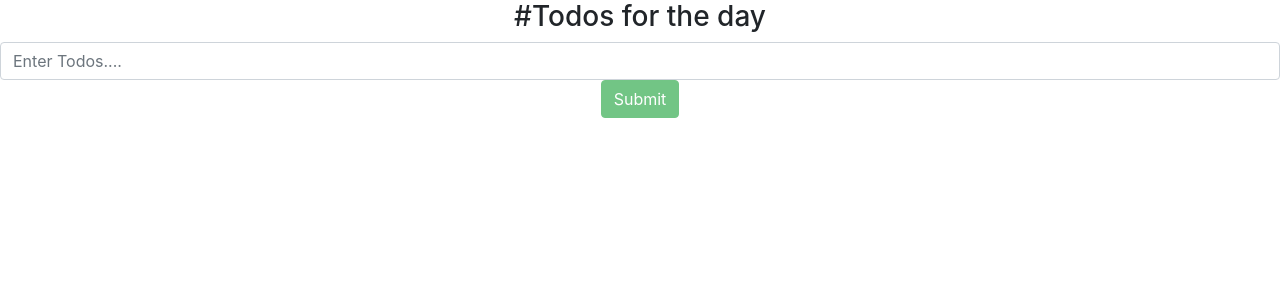
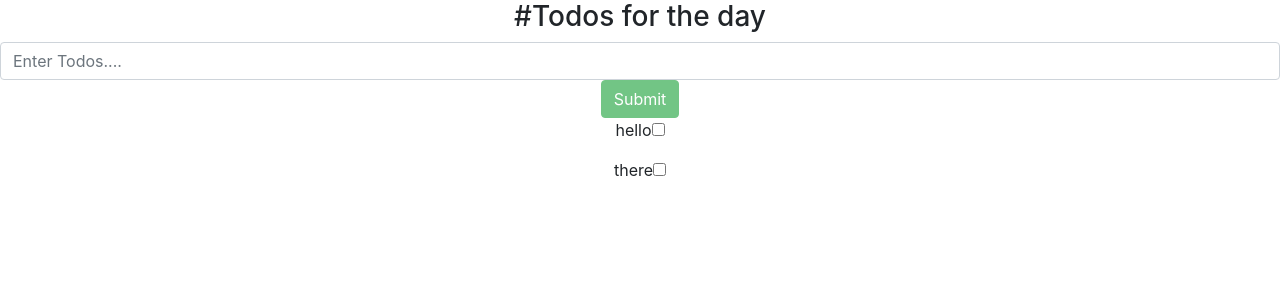
Before and after one commit to singharpan09/hooksreduxtodo, a React (Create React App) app: page / in a window 1280 px wide. Shown: the top 300 px of the page. Built offline with nearby package versions, Linux system fonts and the light colour scheme.

Commit message:
display working fine

```diff
--- a/src/App.js
+++ b/src/App.js
@@ -1,6 +1,6 @@
 import React from "react";
 import Form from "./form";
-
+import Display from "./Display";
 import "./App.css";
 
 function App() {
@@ -8,6 +8,7 @@
     <React.Fragment>
       <div className="App">
         <Form />
+        <Display />
       </div>
     </React.Fragment>
   );
--- a/src/Display.js
+++ b/src/Display.js
@@ -2,7 +2,20 @@
 import { useSelector } from "react-redux";
 
 const Display = () => {
-  return <React.Fragment></React.Fragment>;
+  const todo = useSelector((state) => {
+    return state;
+  });
+  console.log(todo);
+  return (
+    <React.Fragment>
+      {todo.map((todo) => (
+        <p>
+          {todo.todo}
+          <input type="checkbox" value={todo.complted} />
+        </p>
+      ))}
+    </React.Fragment>
+  );
 };
 
 export default Display;
```
